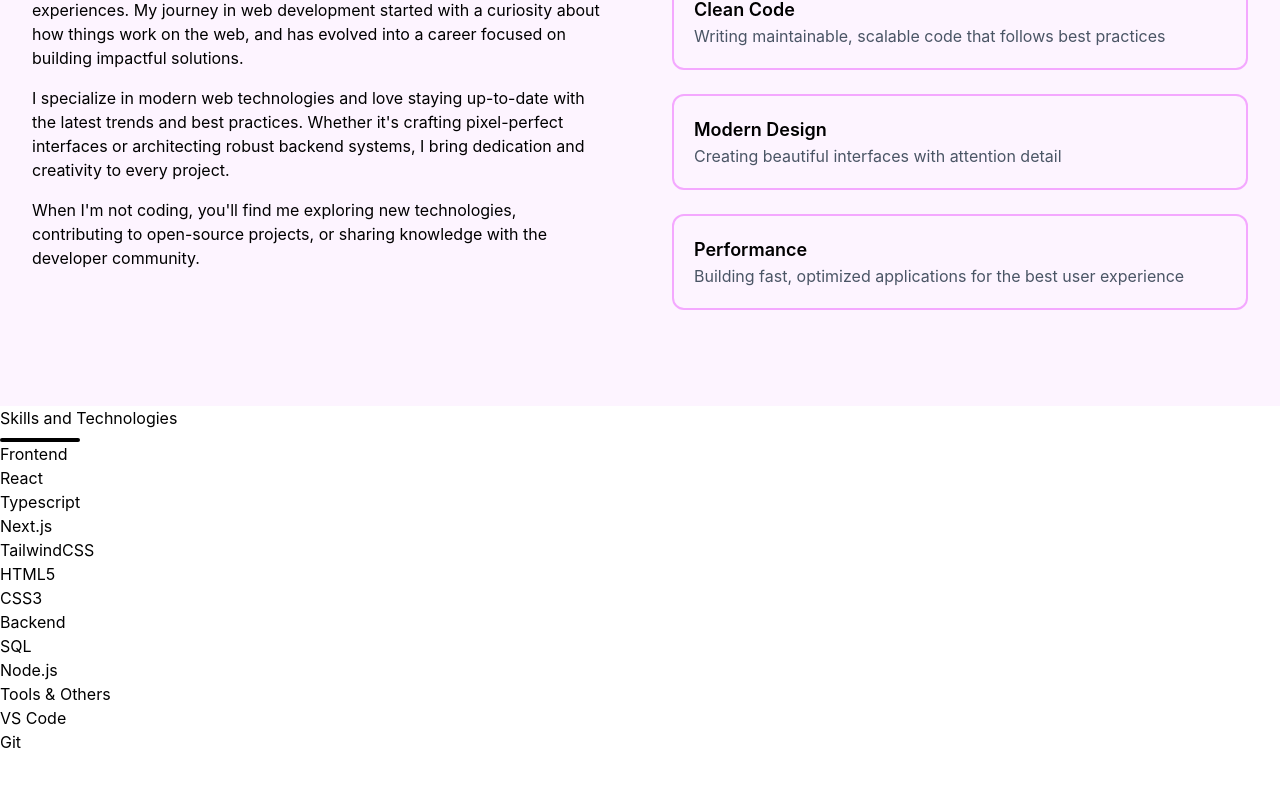
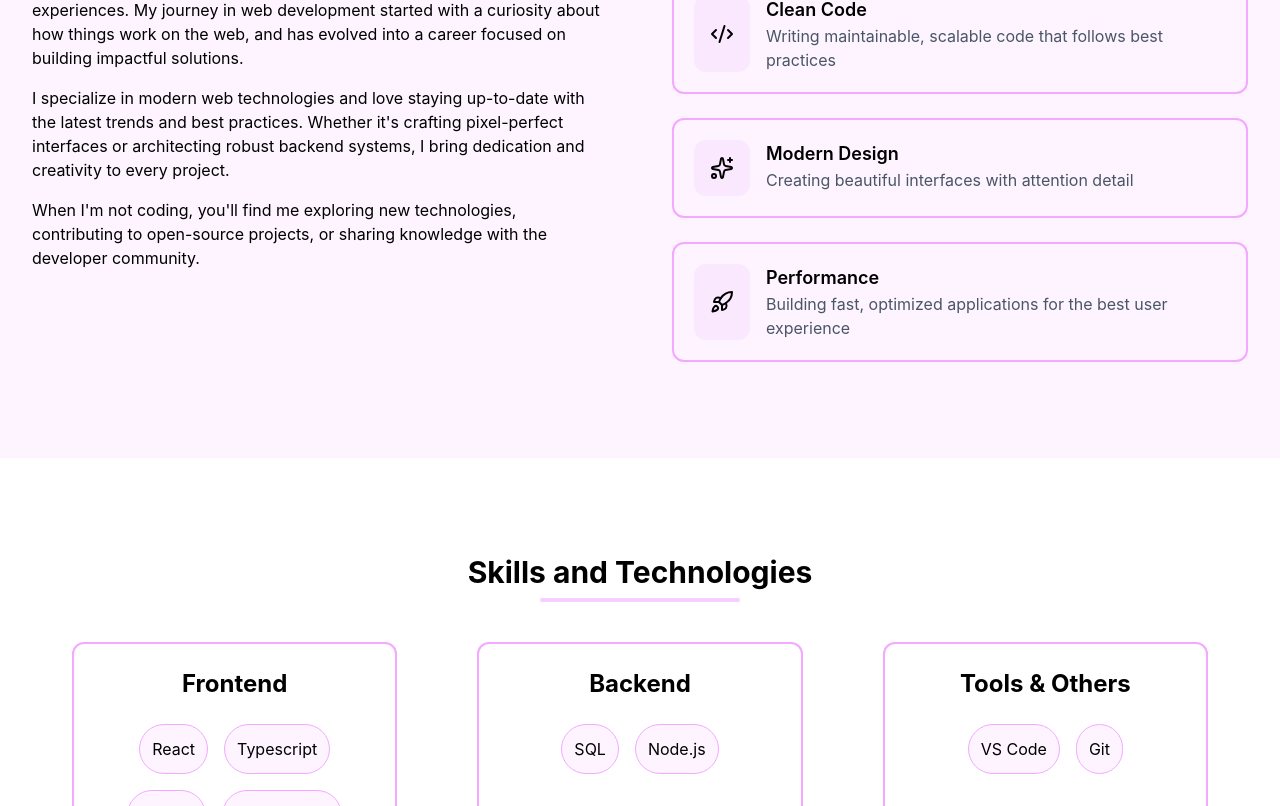
Before and after one commit to NatalieVinyu/natalie-vinyu, a React (Vite) app in the folder my-react-app/: page / in a window 1280 px wide. Shown: the part 1054-1860 px from the top of the page. Built offline with nearby package versions, Linux system fonts and the light colour scheme.

Commit message:
Add lucide-react icons to About component

```diff
--- a/my-react-app/package.json
+++ b/my-react-app/package.json
@@ -11,6 +11,7 @@
   },
   "dependencies": {
     "@tailwindcss/vite": "^4.2.0",
+    "lucide-react": "^0.575.0",
     "react": "^19.2.0",
     "react-dom": "^19.2.0",
     "tailwindcss": "^4.2.0"
--- a/my-react-app/src/components/About.jsx
+++ b/my-react-app/src/components/About.jsx
@@ -1,18 +1,24 @@
 import React from 'react'
+import { CodeXml, Sparkles, Rocket } from 'lucide-react';
+
+
 
 function About() {
   const highlights = [
     {
       title: "Clean Code",
       description: "Writing maintainable, scalable code that follows best practices",
+      icon: <CodeXml />
     },
     {
       title: "Modern Design",
       description: "Creating beautiful interfaces with attention detail",
+      icon: <Sparkles/>
     },
     {
       title: "Performance",
       description: "Building fast, optimized applications for the best user experience",
+      icon: <Rocket/>
     }
   ]
 
@@ -36,6 +42,11 @@ function About() {
             {highlights.map((item, index) => (
             <div className='flex border-2 border-fuchsia-300 rounded-xl p-5' key={index}>
 
+              {/* LUCIDE REACT ICONS */}
+              <div className='bg-fuchsia-100 rounded-xl content-center text-2xl p-4 mr-4'>
+                <p>{item.icon}</p>
+              </div>
+
               <div>
                 <h3 className='text-lg font-semibold'>{item.title}</h3>
                 <p className='text-gray-600'>{item.description}</p>
--- a/my-react-app/src/components/Skills.jsx
+++ b/my-react-app/src/components/Skills.jsx
@@ -1,4 +1,4 @@
-import React from 'react'
+import React from 'react';
 
 function Skills() {
   const skills = [
@@ -17,20 +17,20 @@ function Skills() {
   ]
 
   return (
-    <div className='h-screen'>
-      <div>
-        <h2>Skills and Technologies</h2>
-        <div className='w-20 h-1 mt-2 rounded-full bg-black'></div>
+    <div className='max-w-7xl mx-auto px-8 py-24'>
+      <div className='flex flex-col items-center'>
+        <h2 className='text-3xl font-bold'>Skills and Technologies</h2>
+        <div className='w-50 h-1 mt-2 rounded-full bg-fuchsia-200'></div>
       </div>
 
-      <div>
+      <div className='grid md:grid-cols-3'>
         {skills.map((item, index) => (
-          <div key={index}>
-            <h3>{item.title}</h3>
+          <div className='border-2 border-fuchsia-300 rounded-xl m-10 p-2' key={index}>
+            <h3 className='text-2xl font-bold text-center pt-4'>{item.title}</h3>
 
-            <ul>
+            <ul className='flex flex-wrap space-x-4 list-none justify-center p-4 '>
               {item.skills.map((skill, i) => (
-              <div>
+              <div className='border-1 border-fuchsia-300 bg-fuchsia-50 rounded-full m-2 p-3'>
                 <li key={i}>{skill}</li>
               </div>
               ))}</ul>
```
Also changed, not shown: 1 other file (tests, documents, lock files or other folders).
